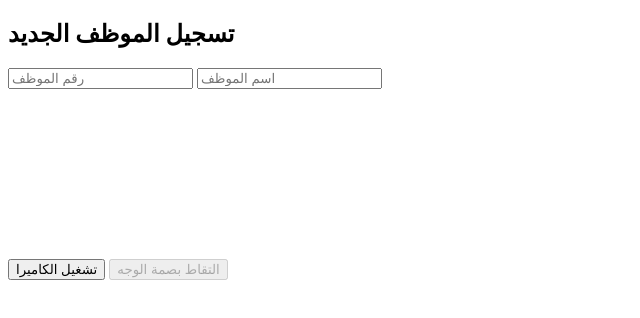
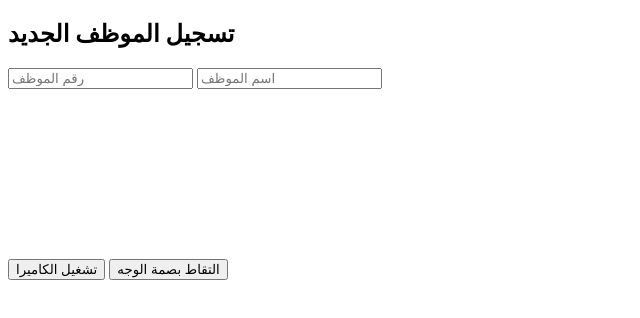
Before and after one commit to ayhamabozed25-spec/AttendanceSys, a plain HTML site: page register.html in a window 1280 px wide. Shown: the whole page, without its empty margins (0-640 px from the left). Drawn offline with Linux system fonts and the light colour scheme.

Commit message:
Update register.html

```diff
--- a/register.html
+++ b/register.html
@@ -18,7 +18,7 @@
 <br><br>
 
 <button onclick="startCamera()">تشغيل الكاميرا</button>
-<button onclick="captureFace()" disabled>التقاط بصمة الوجه</button>
+<button onclick="captureFace()">التقاط بصمة الوجه</button>
 
 <p id="result"></p>
 
```
